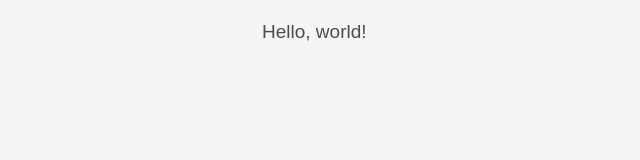
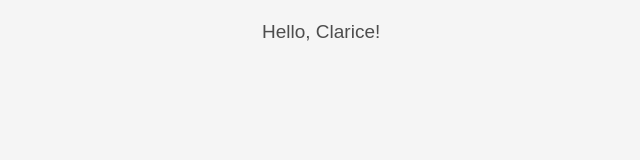
Before and after one commit to wdrk/moz-todo-react, a React (Create React App) app: page / in a window 1280 px wide. Shown: the top 160 px of the page, without its empty margins (38-678 px from the left). Built offline with nearby package versions, Linux system fonts and the light colour scheme.

Commit message:
Feat: 추가 props의 값을 변수에 할당하고 활용
부모 컴포넌트에서 보낸 props값을 자식 컴포넌트에서 변수에 담아서 활용

```diff
--- a/src/App.js
+++ b/src/App.js
@@ -1,11 +1,11 @@
 import React from "react";
 
 function App(props) {
-  console.log(props);
+  const subject = props.subject;
   return (
     <div className="App">
       <header className="App-header">
-        <p>Hello, world!</p>
+        <p>Hello, {subject}!</p>
       </header>
     </div>
   );
```
